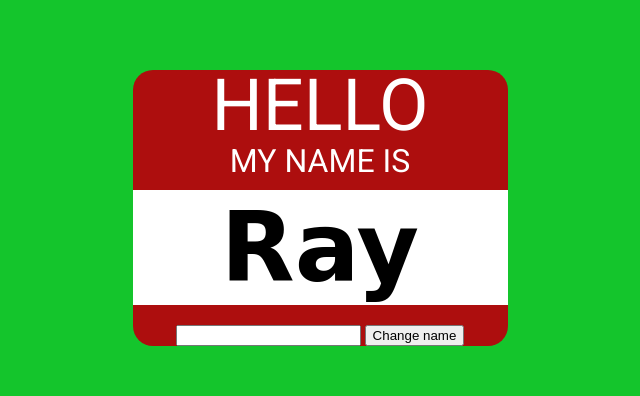
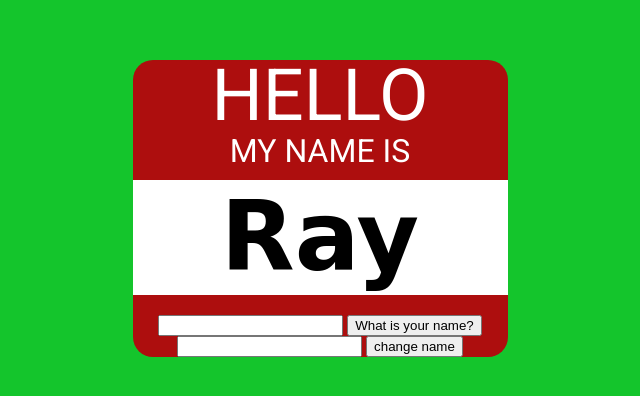
Before and after one commit to RSakultarawattn/lab-02a-nametag, a plain HTML site: page index.html in a window 1280 px wide. Shown: the part 200-596 px from the top of the page, without its empty margins (320-960 px from the left). Drawn offline with Linux system fonts and the light colour scheme.

Commit message:
what is your name

```diff
--- a/index.html
+++ b/index.html
@@ -26,7 +26,14 @@
             <section class="input">
 
                 <input id="name-input" />
-                <button id="name-button">Change name</button>
+                <button id="name-button">What is your name?</button>
+
+            </section>
+            <section class="input">
+
+                <input id="name-input"/>
+                <button id="name-button-two">change name</button>
+
 
             </section>
             <script type="module" src="javascript.js"></script>
--- a/javascript.js
+++ b/javascript.js
@@ -1,6 +1,7 @@
 const myName = document.getElementById('name')
 const nameInput = document.getElementById('name-input')
 const nameButton = document.getElementById('name-button')
+const greenButton = document.getElementById('name-button-two')
 
 
 
@@ -11,3 +12,9 @@ nameButton.addEventListener('click', () => {
     console.log(nameInput.value);
 
 });
+
+greenButton.addEventListener('click', () => {
+
+    myName.textContent = greenButton.value;
+    console.log(nameInput.value)
+});
```
Also changed, not shown: style.css (line endings or trailing spaces).
